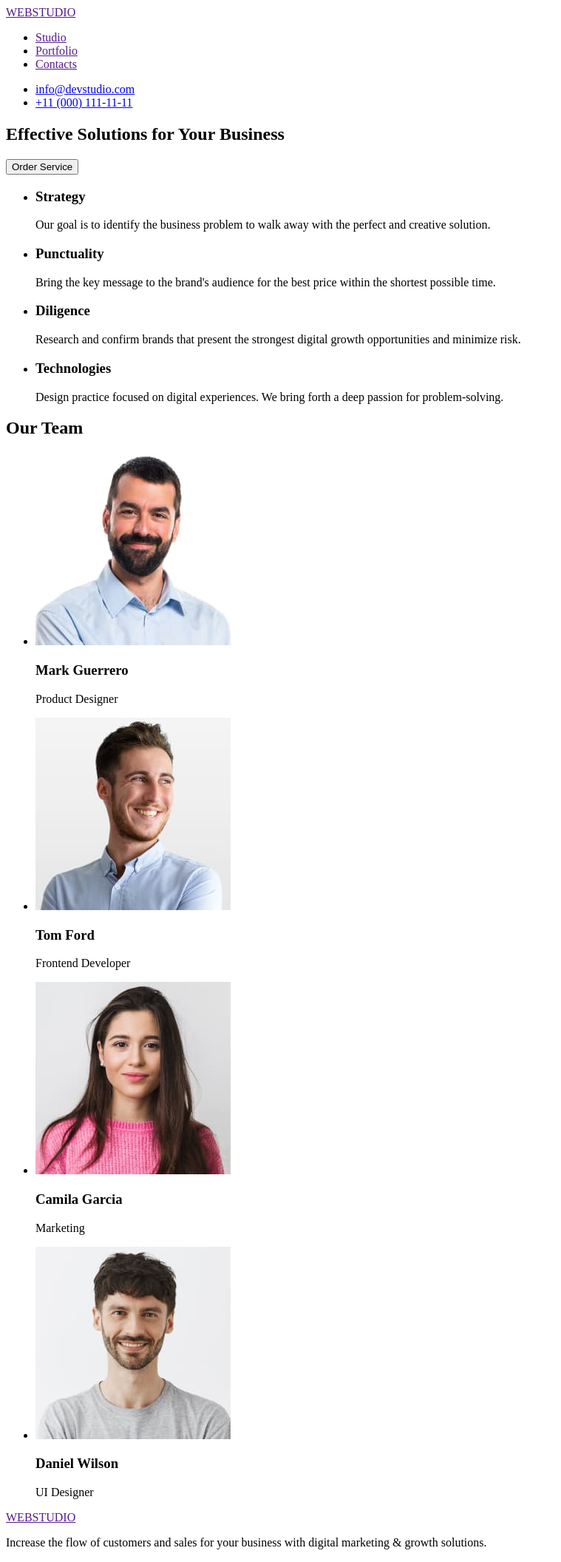
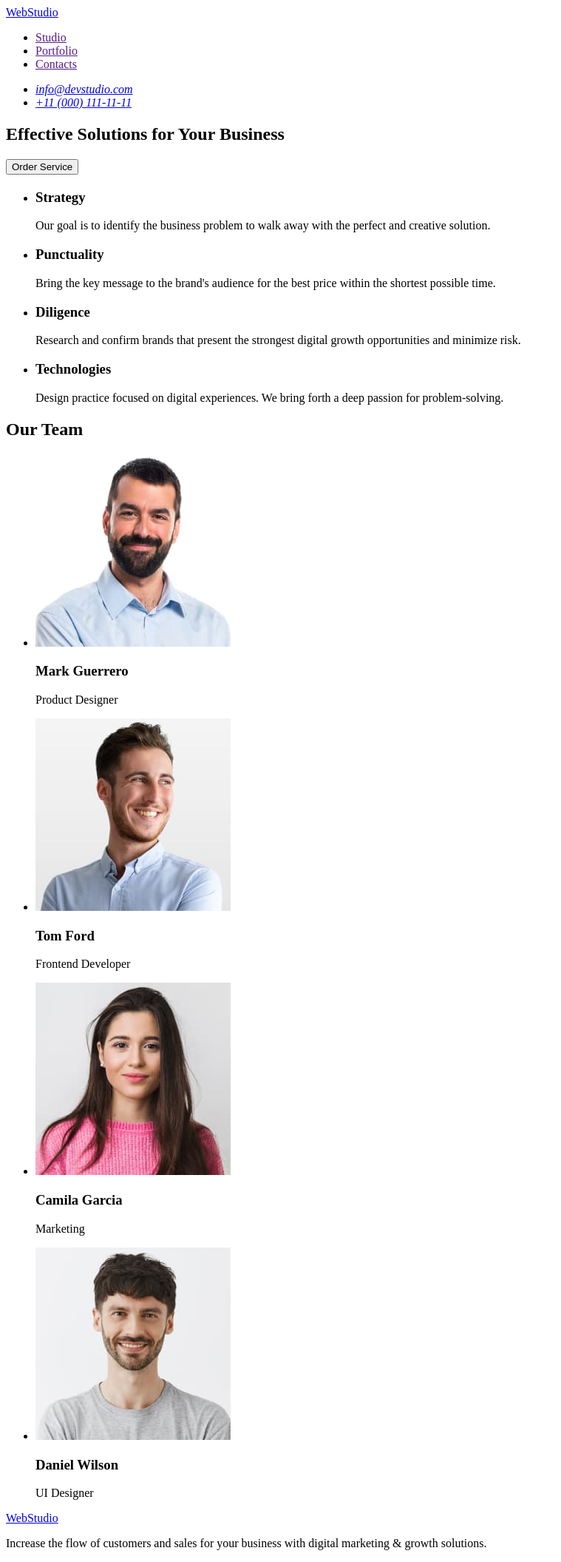
Before and after one commit to YorkAlucard/goit-markup-hw-01, a plain HTML site: page index.html in a window 1280 px wide. Shown: the whole page at 74% size, without its empty margins (0-759 px from the left). Drawn offline with Linux system fonts and the light colour scheme.

Commit message:
index edit

```diff
--- a/index.html
+++ b/index.html
@@ -8,13 +8,14 @@
   <body>
     <header>
       <nav>
-        <a href="">WEBSTUDIO</a>
+        <a href="./index.html">WebStudio</a>
         <ul>
           <li><a href="">Studio</a></li>
           <li><a href="">Portfolio</a></li>
           <li><a href="">Contacts</a></li>
         </ul>
       </nav>
+      <address>
         <ul>
           <li>
             <a href="mailto:info@devstudio.com">info@devstudio.com</a>
@@ -23,7 +24,9 @@
             <a href="tel:+110001111111">+11 (000) 111-11-11</a>
           </li>
         </ul>
+      </address>
     </header>
+    <main>
       <section>
         <h1>Effective Solutions for Your Business</h1>
         <button type="button">Order Service</button>
@@ -31,6 +34,7 @@
 
       <!--Our strategy-->
       <section>
+        <h2></h2>
         <ul>
           <li>
             <h3>Strategy</h3>
@@ -101,9 +105,9 @@
           </li>
         </ul>
       </section>
-
+    </main>
     <footer>
-      <a href="">WEBSTUDIO</a>
+      <a href="./index.html">WebStudio</a>
       <p>
         Increase the flow of customers and sales for your business with digital
         marketing & growth solutions.
```
Lines whose indentation alone changed are shown as unchanged.
